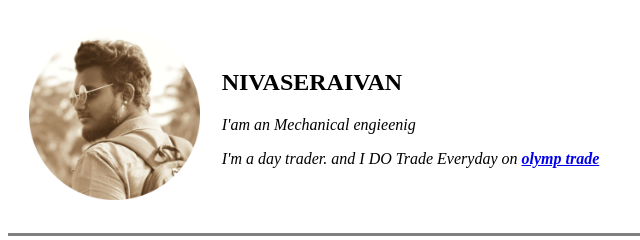
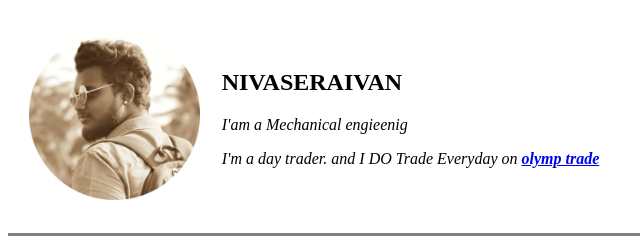
Before and after one commit to nivaseaivan/CV, a plain HTML site: page index.html in a window 1280 px wide. Shown: the top 240 px of the page, 0-640 px from the left. Drawn offline with Linux system fonts and the light colour scheme.

Commit message:
add initial website files

```diff
--- a/index.html
+++ b/index.html
@@ -13,7 +13,7 @@
             images/haha.png 1500w" sizes="(max-width: 200px) 200px, 50vw"></td>
       <td>
         <h2>NIVASERAIVAN</h2>
-        <p><em>I'am an Mechanical engieenig<strong> <a href="https://en.wikipedia.org/wiki/Mechanical_engineering"></a></strong></em></p>
+        <p><em>I'am a Mechanical engieenig<strong> <a href="https://en.wikipedia.org/wiki/Mechanical_engineering"></a></strong></em></p>
         <p><em>I'm a day trader. and I DO Trade Everyday on <strong> <a
                 href="https://olymptrade.com/lands/GA-OTPO-LPL45-07-01en/?ref=g_in_search_brand_1596619339&utm_source=google&utm_medium=search&utm_campaign=g_in_search_brand_1596619339&utm_term=c___login%20olymp%20trade&utm_content=61870252058_302601227884&noredirect=1&retargeting=1&noretargeting&gclid=CjwKCAjwqpP2BRBTEiwAfpiD-37lDEUMXlYhdg6Z9mlmLgXxcwtveB_SjJ6UTOCEc6Ry3DqQZiygshoC3foQAvD_BwE">olymp
                 trade</a> </strong> </em></p>
```
